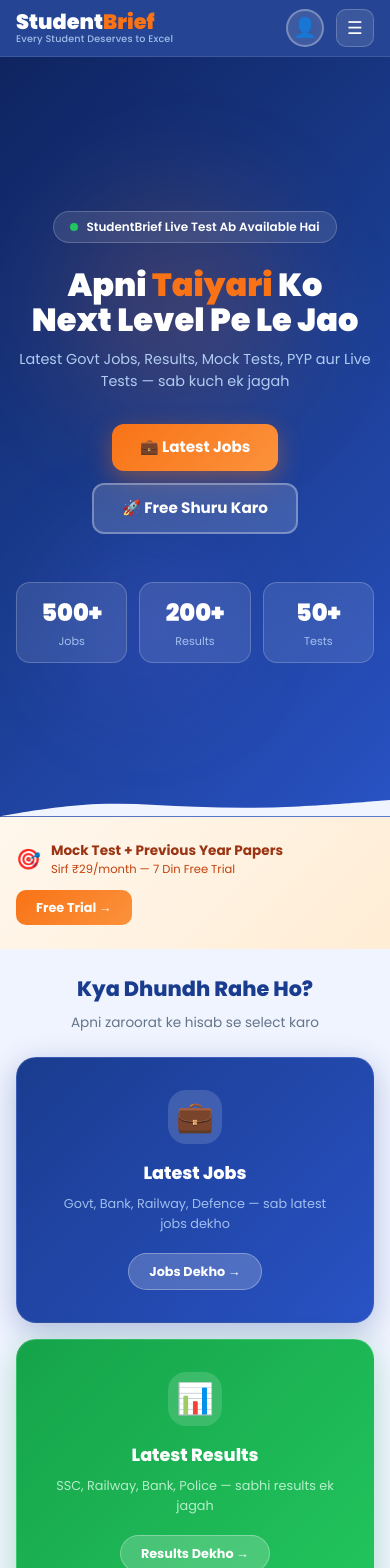
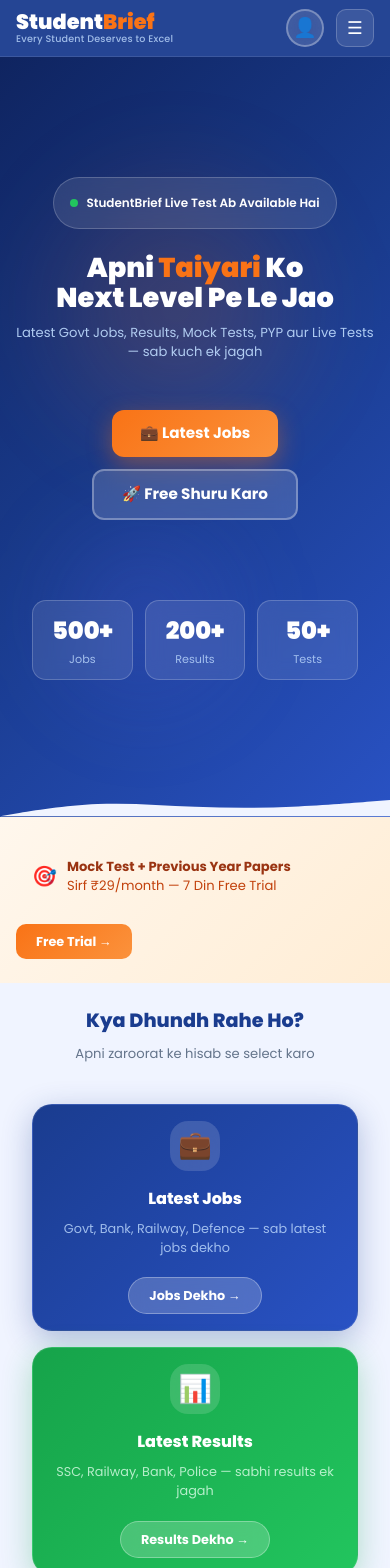
Before and after one commit to SB052026/studentbrief, a Next.js app: page / in a window 390 px wide. Shown: the top 1568 px of the page. Built offline with nearby package versions, Linux system fonts and the light colour scheme; no server answers.

Commit message:
mobile compact cards spacing fix

```diff
--- a/src/app/globals.css
+++ b/src/app/globals.css
@@ -257,3 +257,53 @@ body {
     font-size: 0.8rem !important;
   }
 }
+
+/* ================================
+   MOBILE COMPACT FIX
+================================ */
+@media (max-width: 600px) {
+  section {
+    padding-top: 1.5rem !important;
+    padding-bottom: 1.5rem !important;
+  }
+
+  h1 {
+    font-size: 1.7rem !important;
+    margin-bottom: 0.6rem !important;
+  }
+
+  h2 {
+    font-size: 1.2rem !important;
+    margin-bottom: 0.5rem !important;
+  }
+
+  h3 {
+    font-size: 0.95rem !important;
+  }
+
+  p {
+    font-size: 0.82rem !important;
+  }
+
+  section a > div,
+  section > div > div {
+    padding: 1rem !important;
+  }
+
+  section a > div > div[style*="width: 70px"],
+  section a > div > div[style*="width: 72px"] {
+    width: 50px !important;
+    height: 50px !important;
+    font-size: 1.7rem !important;
+  }
+
+  section a > div > div[style*="width: 60px"] {
+    width: 46px !important;
+    height: 46px !important;
+    font-size: 1.5rem !important;
+  }
+
+  section a h3 {
+    font-size: 1rem !important;
+  }
+}
```
